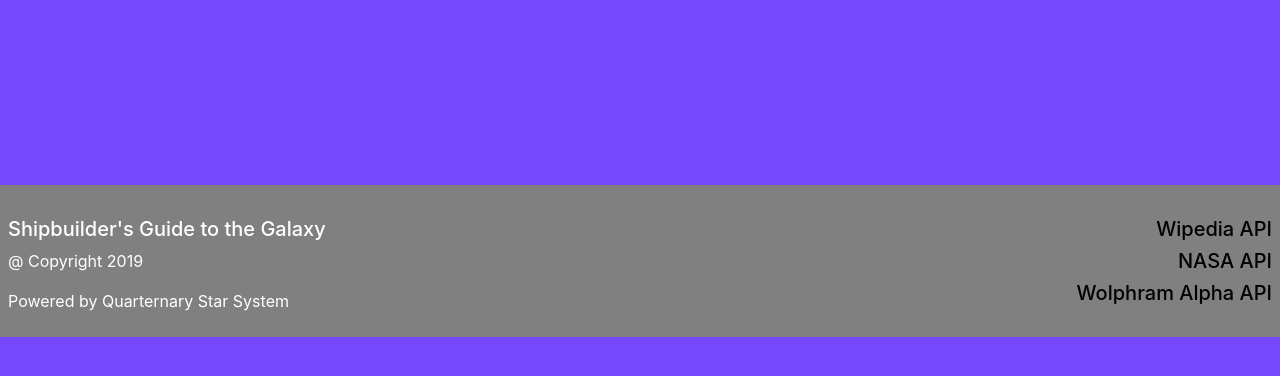
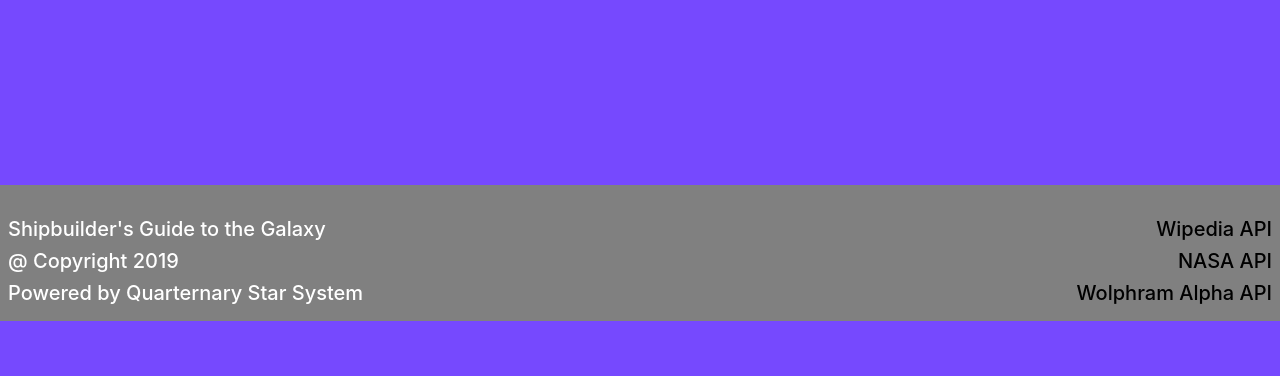
Before and after one commit to pollsmor/Project_01, a Flask app: page / in a window 1280 px wide. Shown: the part 405-781 px from the top of the page. Run offline with Flask 2, Linux system fonts and the light colour scheme; some libraries are stand-ins or nearby versions.

Commit message:
Changed footer spacing

```diff
--- a/static/explanation.html
+++ b/static/explanation.html
@@ -23,8 +23,8 @@
       <div class="row">
         <div class="col-sm-5" style="color:white;">
           <h5>Shipbuilder's Guide to the Galaxy</h5>
-          <p class="footer-copyright">@ Copyright 2019</p>
-          <p>Powered by Quarternary Star System</p>
+          <h5>@ Copyright 2019</h5>
+          <h5>Powered by Quarternary Star System</h5>
         </div>
         <hr class="clearfix w-80 d-md-none pb-3">
         <div class="col-sm-5">
--- a/static/help.html
+++ b/static/help.html
@@ -54,8 +54,8 @@
       <div class="row">
         <div class="col-sm-5" style="color:white;">
           <h5>Shipbuilder's Guide to the Galaxy</h5>
-          <p class="footer-copyright">@ Copyright 2019</p>
-          <p>Powered by Quarternary Star System</p>
+          <h5>@ Copyright 2019</h5>
+          <h5>Powered by Quarternary Star System</h5>
         </div>
         <hr class="clearfix w-80 d-md-none pb-3">
         <div class="col-sm-5">
--- a/templates/_base.html
+++ b/templates/_base.html
@@ -50,8 +50,8 @@
         <div class="row">
           <div class="col-sm-6" style="color:white;">
             <h5>Shipbuilder's Guide to the Galaxy</h5>
-            <p class="footer-copyright">@ Copyright 2019</p>
-            <p>Powered by Quarternary Star System</p>
+            <h5>@ Copyright 2019</h5>
+            <h5>Powered by Quarternary Star System</h5>
           </div>
           <hr class="clearfix w-80 d-md-none pb-3">
           <div class="col-sm-6 text-right">
```
